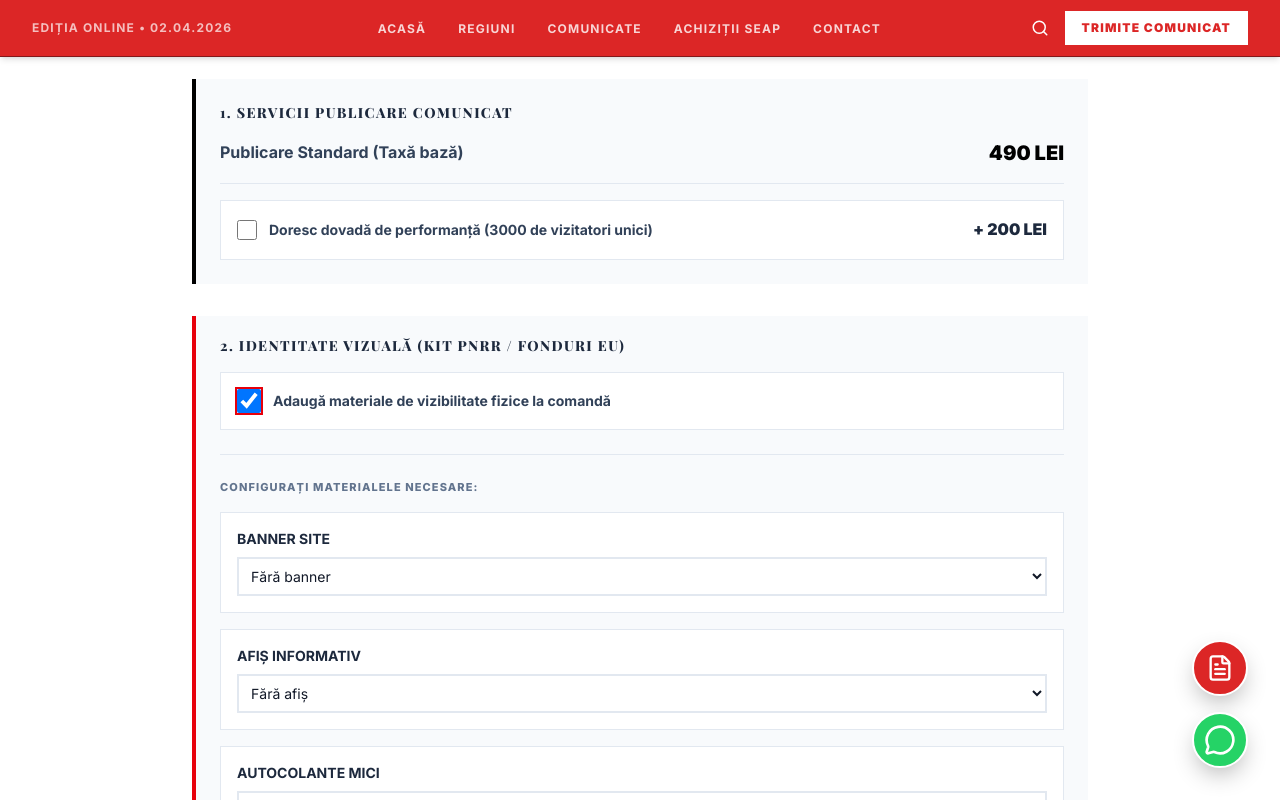
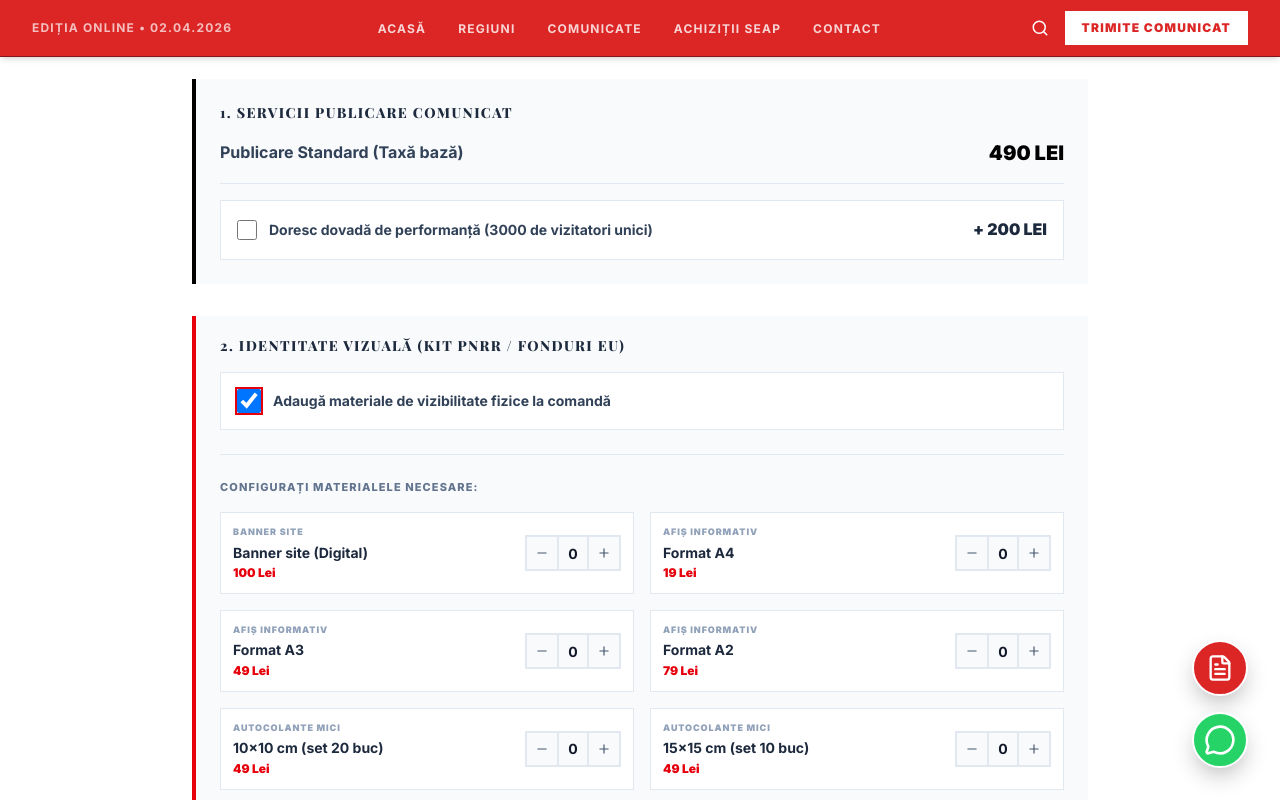
Before and after one commit to ddobroiu/anuntul, a Next.js app: page /trimite-comunicat in a window 1280 px wide. Both pictures are taken after a click on the label "Adaugă materiale de vizibilitate fizice la comandă". Shown: the part 988-1788 px from the top of the page. Built offline with nearby package versions, Linux system fonts and the light colour scheme; a web font is replaced by a local one.

Commit message:
Update visual identity kit to a flat 2-column layout with individual piece selectors

```diff
--- a/src/components/PressReleaseForm.tsx
+++ b/src/components/PressReleaseForm.tsx
@@ -13,44 +13,40 @@ export default function PressReleaseForm() {
     const [wantsVisualIdentity, setWantsVisualIdentity] = useState(false);
     const [wantsProof, setWantsProof] = useState(false);
 
-    const FONDURI_EU_GROUPS = {
-        vi_banner: { title: "Banner site", options: [{ id: "none", label: "Fără banner", price: 0 }, { id: "with", label: "Banner site (Digital)", price: 100 }] },
-        vi_afis: { title: "Afiș informativ", options: [{ id: "none", label: "Fără afiș", price: 0 }, { id: "A4", label: "Format A4", price: 19 }, { id: "A3", label: "Format A3", price: 49 }, { id: "A2", label: "Format A2", price: 79 }] },
-        vi_auto_mici: { title: "Autocolante mici", options: [{ id: "none", label: "Nu doresc", price: 0 }, { id: "10x10-20", label: "10×10 cm (set 20 buc)", price: 49 }, { id: "15x15-10", label: "15×15 cm (set 10 buc)", price: 49 }, { id: "15x21-5", label: "15×21 cm (set 5 buc)", price: 49 }] },
-        vi_auto_mari: { title: "Autocolante mari", options: [{ id: "none", label: "Nu doresc", price: 0 }, { id: "30x30-3", label: "30×30 cm (set 3 buc)", price: 49 }, { id: "40x40-1", label: "40×40 cm (1 buc)", price: 49 }] },
-        vi_panou: { title: "Panou temporar", options: [{ id: "none", label: "Nu doresc", price: 0 }, { id: "A2", label: "Format A2", price: 200 }, { id: "80x50", label: "80×50 cm", price: 290 }, { id: "200x150", label: "200×150 cm", price: 700 }, { id: "300x200", label: "300×200 cm", price: 1190 }] },
-        vi_placa: { title: "Placă permanentă", options: [{ id: "none", label: "Nu doresc", price: 0 }, { id: "A2", label: "Format A2", price: 200 }, { id: "80x50", label: "80×50 cm", price: 290 }, { id: "150x100", label: "150×100 cm", price: 550 }] },
-    };
+    const FONDURI_EU_OPTIONS = [
+        { id: 'vi_banner_digital', label: 'Banner site (Digital)', price: 100, group: 'Banner site' },
 
-    const [kitItems, setKitItems] = useState<Record<string, { optionId: string, qty: number }>>(() => {
-        const initial: Record<string, { optionId: string, qty: number }> = {};
-        Object.keys(FONDURI_EU_GROUPS).forEach(k => {
-            initial[k] = { optionId: 'none', qty: 1 };
-        });
-        return initial;
-    });
+        { id: 'vi_afis_a4', label: 'Format A4', price: 19, group: 'Afiș informativ' },
+        { id: 'vi_afis_a3', label: 'Format A3', price: 49, group: 'Afiș informativ' },
+        { id: 'vi_afis_a2', label: 'Format A2', price: 79, group: 'Afiș informativ' },
 
-    const handleKitSelect = (key: string, optionId: string) => {
-        setKitItems(p => ({ ...p, [key]: { ...p[key], optionId } }));
-    };
+        { id: 'vi_auto_mic_10', label: '10×10 cm (set 20 buc)', price: 49, group: 'Autocolante mici' },
+        { id: 'vi_auto_mic_15', label: '15×15 cm (set 10 buc)', price: 49, group: 'Autocolante mici' },
+        { id: 'vi_auto_mic_21', label: '15×21 cm (set 5 buc)', price: 49, group: 'Autocolante mici' },
 
-    const handleKitQty = (key: string, delta: number, e: React.MouseEvent) => {
+        { id: 'vi_auto_mare_30', label: '30×30 cm (set 3 buc)', price: 49, group: 'Autocolante mari' },
+        { id: 'vi_auto_mare_40', label: '40×40 cm (1 buc)', price: 49, group: 'Autocolante mari' },
+
+        { id: 'vi_panou_a2', label: 'Format A2', price: 200, group: 'Panou temporar' },
+        { id: 'vi_panou_80', label: '80×50 cm', price: 290, group: 'Panou temporar' },
+        { id: 'vi_panou_200', label: '200×150 cm', price: 700, group: 'Panou temporar' },
+        { id: 'vi_panou_300', label: '300×200 cm', price: 1190, group: 'Panou temporar' },
+
+        { id: 'vi_placa_a2', label: 'Format A2', price: 200, group: 'Placă permanentă' },
+        { id: 'vi_placa_80', label: '80×50 cm', price: 290, group: 'Placă permanentă' },
+        { id: 'vi_placa_150', label: '150×100 cm', price: 550, group: 'Placă permanentă' },
+    ];
+
+    const [quantities, setQuantities] = useState<Record<string, number>>({});
+
+    const handleKitQty = (id: string, delta: number, e: React.MouseEvent) => {
         e.preventDefault();
-        setKitItems(p => ({ ...p, [key]: { ...p[key], qty: Math.max(1, p[key].qty + delta) } }));
+        setQuantities(p => ({ ...p, [id]: Math.max(0, (p[id] || 0) + delta) }));
     };
 
     const pressReleasePrice = 490 + (wantsProof ? 200 : 0);
-    let kitTotal = 0;
-    if (wantsVisualIdentity) {
-        Object.entries(FONDURI_EU_GROUPS).forEach(([key, group]) => {
-            const item = kitItems[key];
-            if (item && item.optionId !== 'none') {
-                const opt = group.options.find(o => o.id === item.optionId);
-                if (opt) kitTotal += opt.price * item.qty;
-            }
-        });
-    }
-    const grandTotal = pressReleasePrice + kitTotal;
+    const kitTotal = FONDURI_EU_OPTIONS.reduce((acc, opt) => acc + (quantities[opt.id] || 0) * opt.price, 0);
+    const grandTotal = pressReleasePrice + (wantsVisualIdentity ? kitTotal : 0);
 
     const handleFileChange = (e: React.ChangeEvent<HTMLInputElement>) => {
         const file = e.target.files?.[0] || null;
@@ -245,44 +241,27 @@ export default function PressReleaseForm() {
                         <div className="mt-6 border-t border-slate-200 pt-6 transition-all duration-300">
                             <p className="font-extrabold uppercase tracking-widest text-[11px] mb-4 text-slate-500">Configurați materialele necesare:</p>
 
-                            <div className="grid grid-cols-1 gap-4 mb-6">
-                                {Object.entries(FONDURI_EU_GROUPS).map(([key, group]) => (
-                                    <div key={key} className="bg-white p-4 border border-slate-200 flex flex-col sm:flex-row sm:items-center gap-4">
-                                        <div className="flex-1">
-                                            <label className="block text-sm font-bold text-slate-800 uppercase mb-2">
-                                                {group.title}
-                                            </label>
-                                            <select
-                                                name={`${key}_option`}
-                                                value={kitItems[key].optionId}
-                                                onChange={(e) => handleKitSelect(key, e.target.value)}
-                                                className="w-full p-2 border-2 border-slate-200 rounded-none text-sm focus:border-red-600 outline-none hover:border-red-400 focus:ring-0 transition-colors"
-                                            >
-                                                {group.options.map(opt => (
-                                                    <option key={opt.id} value={opt.id}>
-                                                        {opt.label} {opt.price > 0 ? `(+${opt.price} Lei)` : ''}
-                                                    </option>
-                                                ))}
-                                            </select>
+                            <div className="grid grid-cols-1 md:grid-cols-2 gap-4 mb-6">
+                                {FONDURI_EU_OPTIONS.map((opt) => (
+                                    <div key={opt.id} className={`bg-white p-3 border flex flex-col justify-between transition-colors ${quantities[opt.id] ? 'border-red-500 shadow-sm' : 'border-slate-200 hover:border-slate-300'}`}>
+                                        <div className="flex flex-row justify-between items-start gap-2 h-full">
+                                            <div className="flex-1 pr-2">
+                                                <span className="text-[9px] font-black uppercase tracking-widest text-slate-400 block mb-1">{opt.group}</span>
+                                                <p className="text-sm font-bold text-slate-800 leading-tight">{opt.label}</p>
+                                                <p className="text-xs font-black text-red-600 mt-1">{opt.price} Lei</p>
                                             </div>
-                                        {kitItems[key].optionId !== 'none' && (
-                                            <div className="flex items-center gap-3 sm:mt-6">
-                                                <span className="text-xs font-bold text-slate-500 uppercase">Cantitate</span>
-                                                <div className="flex items-center border-2 border-slate-200 bg-slate-50">
-                                                    <button onClick={(e) => handleKitQty(key, -1, e)} className="p-2 text-slate-600 hover:text-black hover:bg-slate-200 transition-colors"><Minus size={16} /></button>
+                                            <div className="flex items-center border-2 border-slate-200 bg-slate-50 shrink-0 self-center">
+                                                <button onClick={(e) => handleKitQty(opt.id, -1, e)} className="p-2 text-slate-600 hover:text-black hover:bg-slate-200 transition-colors focus:outline-none"><Minus size={14} /></button>
                                                 <input
                                                     type="text"
                                                     readOnly
-                                                        name={`${key}_qty`}
-                                                        value={kitItems[key].qty}
-                                                        className="w-10 text-center text-sm font-bold bg-transparent outline-none border-x-2 border-slate-200"
+                                                    name={opt.id}
+                                                    value={quantities[opt.id] || 0}
+                                                    className="w-8 text-center text-sm font-bold bg-transparent outline-none border-x-2 border-slate-200 h-8 p-0"
                                                 />
-                                                    <button onClick={(e) => handleKitQty(key, 1, e)} className="p-2 text-slate-600 hover:text-black hover:bg-slate-200 transition-colors"><Plus size={16} /></button>
+                                                <button onClick={(e) => handleKitQty(opt.id, 1, e)} className="p-2 text-slate-600 hover:text-black hover:bg-slate-200 transition-colors focus:outline-none"><Plus size={14} /></button>
                                             </div>
                                         </div>
-                                        )}
-                                        {/* Submit default values if none to avoid missing fields */}
-                                        {kitItems[key].optionId === 'none' && <input type="hidden" name={`${key}_qty`} value="1" />}
                                     </div>
                                 ))}
                             </div>
```
Also changed, not shown: src/app/actions.ts (+22 -17 lines). Lines whose indentation alone changed are shown as unchanged.
